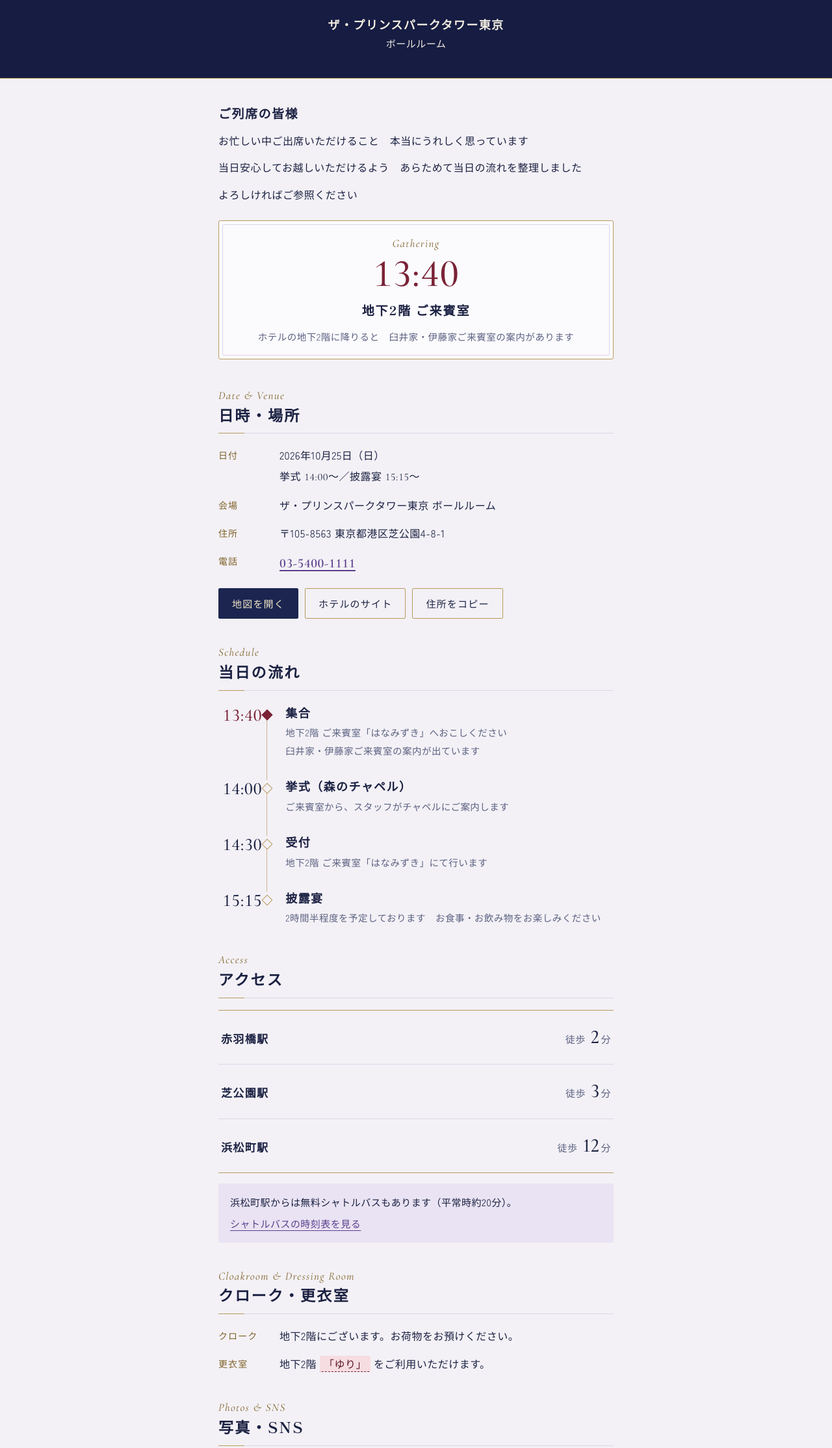
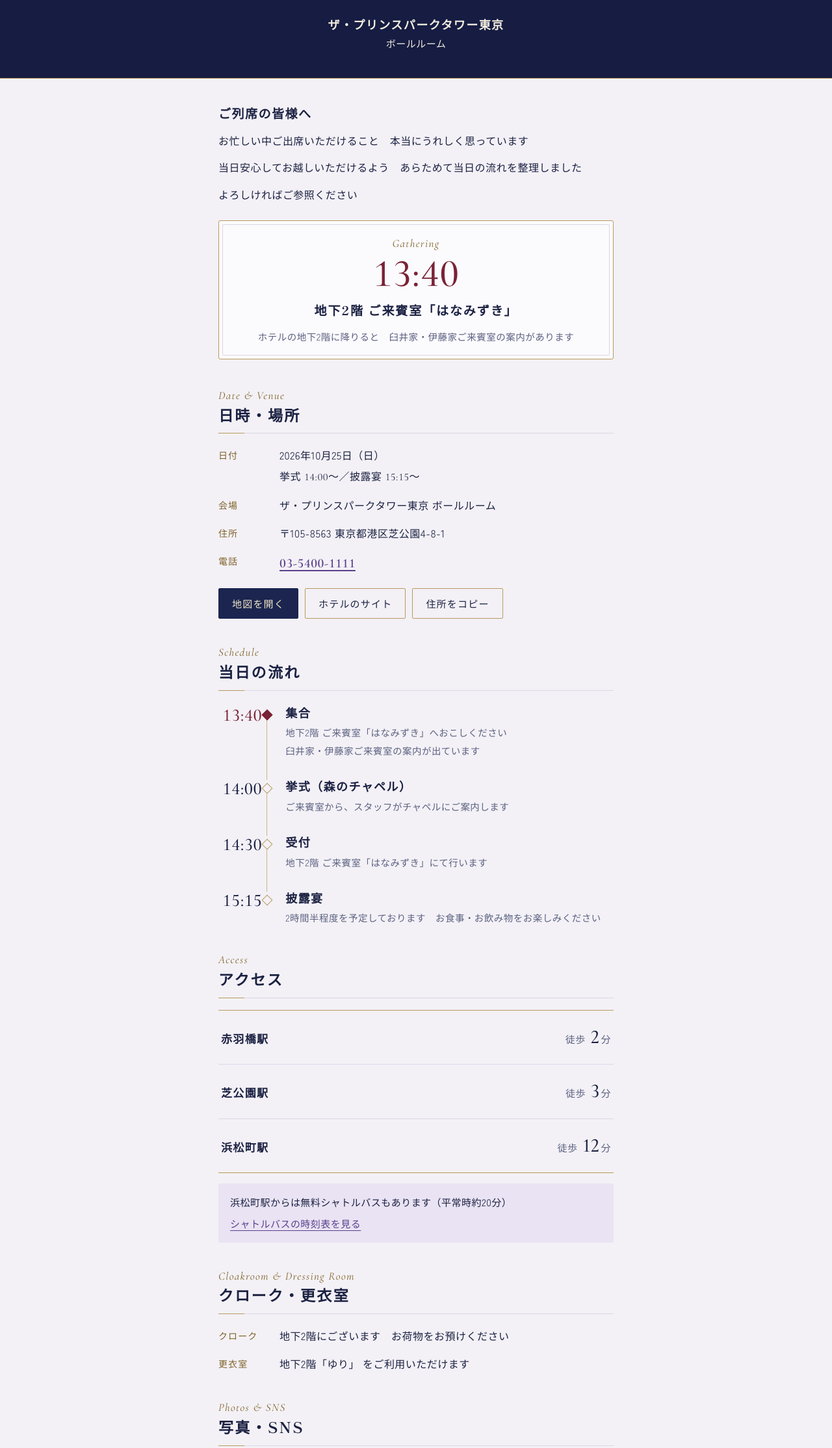
Before and after one commit to naroopy028/wedding-information, a plain HTML site: page v1/index.html in a window 1280 px wide. Shown: the part 332-2560 px from the top of the page at 65% size. Drawn offline with nearby package versions, Linux system fonts and the light colour scheme.

Commit message:
Add files via upload

```diff
--- a/v1/index.html
+++ b/v1/index.html
@@ -242,14 +242,14 @@
 
 <main class="wrap">
   <div class="greeting">
-    <p class="lead">ご列席の皆様<br></p>
+    <p class="lead">ご列席の皆様へ<br></p>
     <p>お忙しい中ご出席いただけること　本当にうれしく思っています</p>
     <p>当日安心してお越しいただけるよう　あらためて当日の流れを整理しました</p>
     <p>よろしければご参照ください</p>
     <div class="gather">
       <p class="label">Gathering</p>
       <p class="big num">13:40</p>
-      <p class="place">地下2階 ご来賓室</p>
+      <p class="place">地下2階 ご来賓室「はなみずき」</p>
       <p class="note">ホテルの地下2階に降りると　臼井家・伊藤家ご来賓室の案内があります　</p>
     </div>
   </div>
@@ -320,7 +320,7 @@
       <li><span class="name">浜松町駅</span><span class="walk">徒歩<b>12</b>分</span></li>
     </ul>
     <div class="shuttle">
-      <p>浜松町駅からは無料シャトルバスもあります（平常時約20分）。</p>
+      <p>浜松町駅からは無料シャトルバスもあります（平常時約20分）</p>
       <p><a href="https://www.princehotels.co.jp/file.jsp?id=520229" target="_blank" rel="noopener">シャトルバスの時刻表を見る</a></p>
     </div>
   </section>
@@ -330,9 +330,9 @@
     <h2>クローク・更衣室</h2>
     <dl class="facts">
       <dt>クローク</dt>
-      <dd>地下2階にございます。お荷物をお預けください。</dd>
+      <dd>地下2階にございます　お荷物をお預けください</dd>
       <dt>更衣室</dt>
-      <dd>地下2階 <span class="ph">「ゆり」</span> をご利用いただけます。</dd>
+      <dd>地下2階「ゆり」 をご利用いただけます</dd>
     </dl>
   </section>
 
@@ -347,10 +347,7 @@
     <p class="sec-en">Contact on the Day</p>
     <h2>当日の連絡先</h2>
     <p>迷ったり、遅れそうなときは、会場へご連絡ください</p>
-    <dl class="facts">
-      <dt>ザ・プリンスパークタワー東京　ウェディングサロン</dt>
-      <dd><span class="tel ph">03-5400-1111</span></dd>
-    </dl>
+      <p>ザ・プリンスパークタワー東京　ウェディングサロン  <a href="tel:0354001111">03-5400-1111</a></p>
   </section>
 
   <section id="faq">
@@ -367,7 +364,7 @@
     <p>ご不明点がある際は、お気軽に新郎新婦にご連絡ください</p>
     <p>当日はお料理やお酒を楽しみながら、ゆっくり過ごしてもらえたらうれしいです</p>
     <p>お会いできるのを楽しみにしています</p>
-    <p class="sign"><span class="ph">臼井 泰生</span>・<span class="ph">伊藤 成美</span></p>
+    <p class="sign">臼井 泰生・成美<span style="font-size: 0.7em;">(旧姓 伊藤)</span></p>
   </footer>
 </main>
 
```
